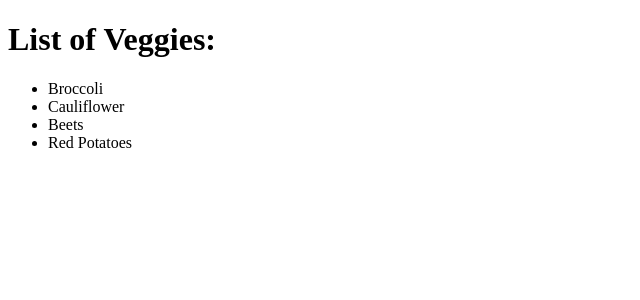
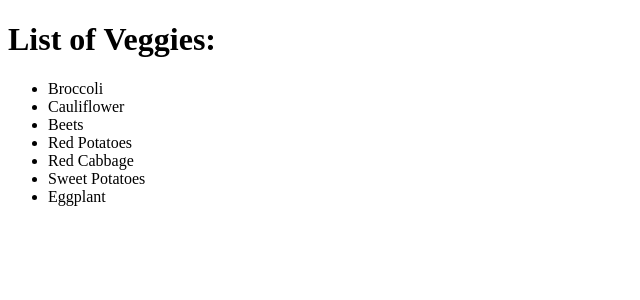
Before and after one commit to monalisa408/veggie-list, an Angular app in the folder veggie-list/: page / in a window 1280 px wide. Shown: the top 300 px of the page, without its empty margins (0-640 px from the left). Built offline with nearby package versions, Linux system fonts and the light colour scheme.

Commit message:
added 3 purple veggies

```diff
--- a/veggie-list/src/app/app.component.html
+++ b/veggie-list/src/app/app.component.html
@@ -4,4 +4,7 @@
   <li>Cauliflower</li>
   <li>Beets</li>
   <li>Red Potatoes</li>
+  <li>Red Cabbage</li>
+  <li>Sweet Potatoes</li>
+  <li>Eggplant</li>
 </ul>
```
